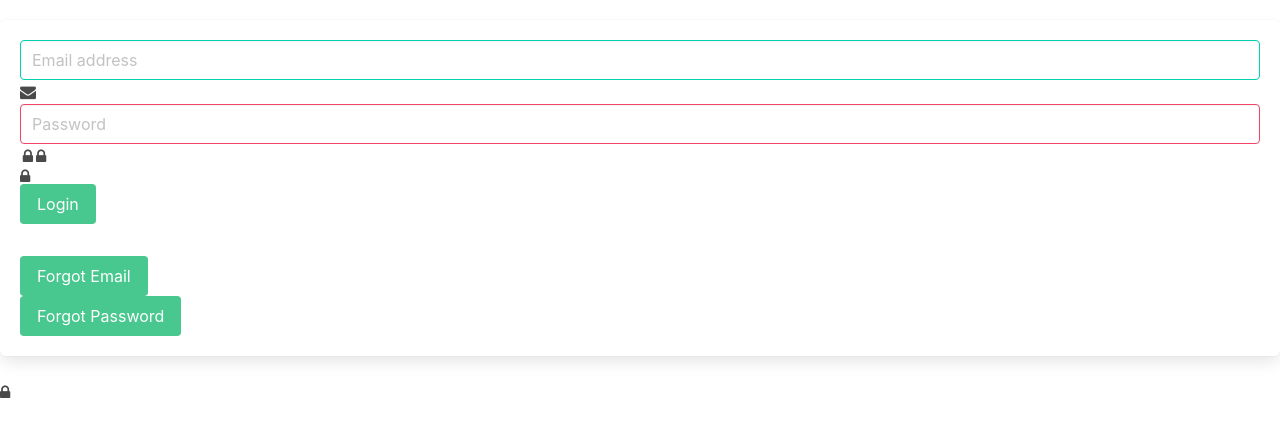
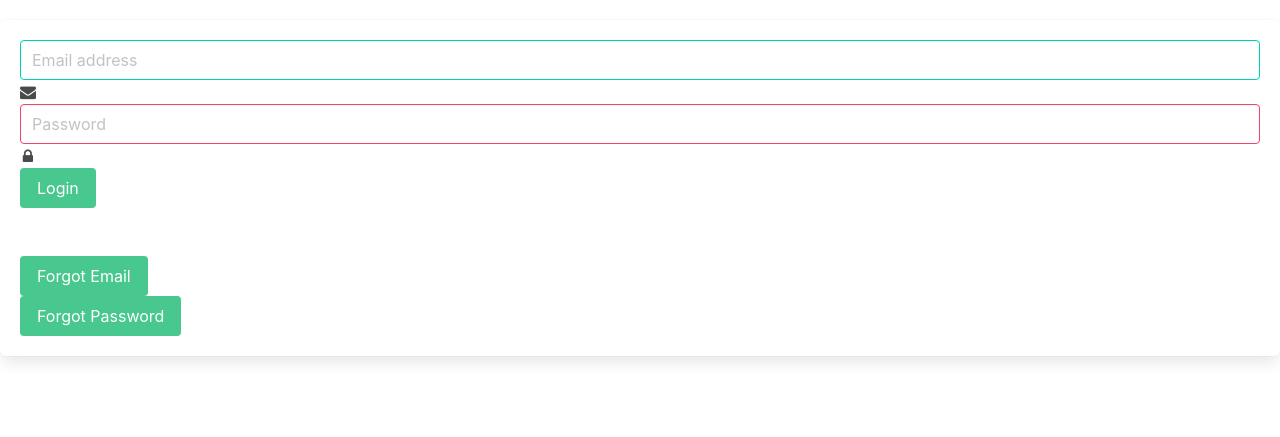
Before and after one commit to Sjord/vuln-webapp, a PHP site: page /login.php in a window 1280 px wide. Shown: the part 335-772 px from the top of the page. Run offline with PHP 8.4, Linux system fonts and the light colour scheme; a stand-in replaces the project's code that opens the database connection; some libraries are stand-ins or nearby versions.

Commit message:
Removed random locks all over the place

```diff
--- a/login.php
+++ b/login.php
@@ -68,7 +68,7 @@
                 <p class="control has-icon">
                     <input class="input is-danger" name="password" type="password" placeholder="Password">
                     <span class="icon is-small">
-                        <i class="fa fa-lock">
+                        <i class="fa fa-lock"></i>
                     </span>
                 </p>
                 <p class="control">
```
